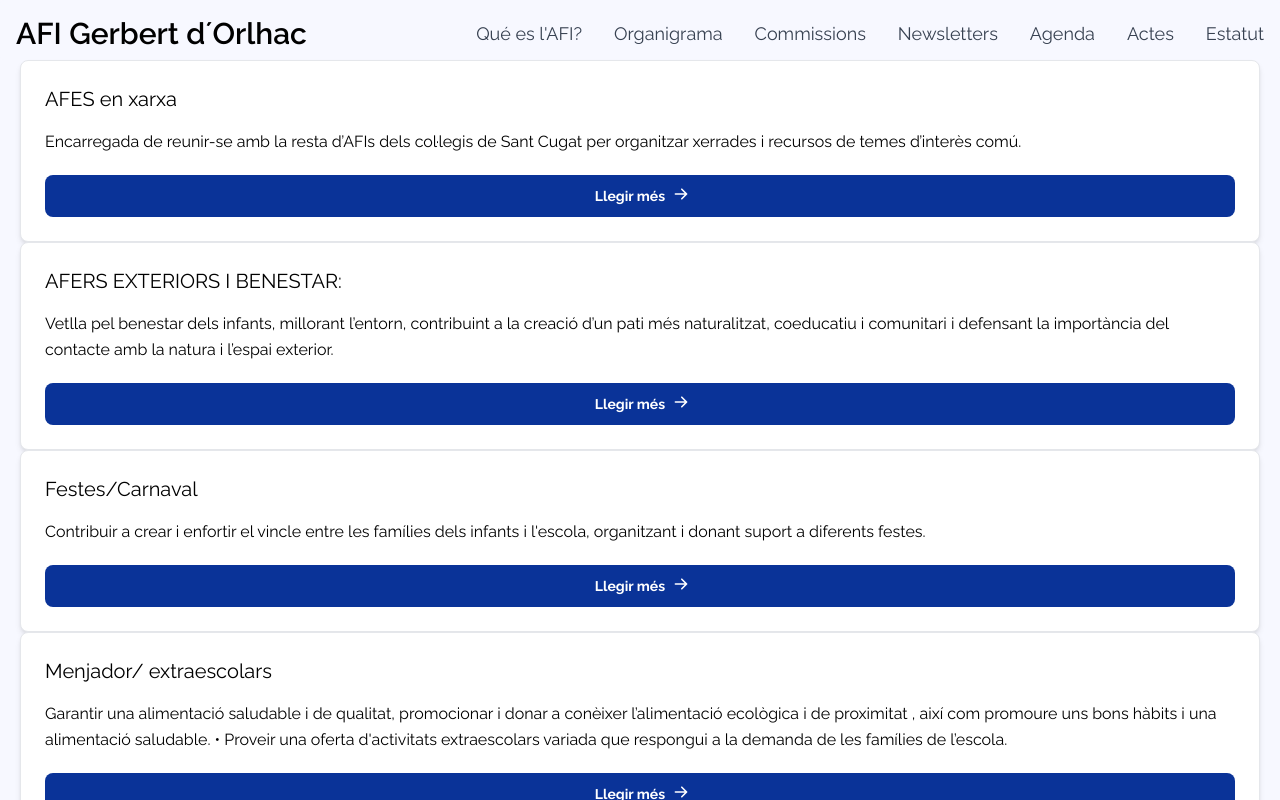
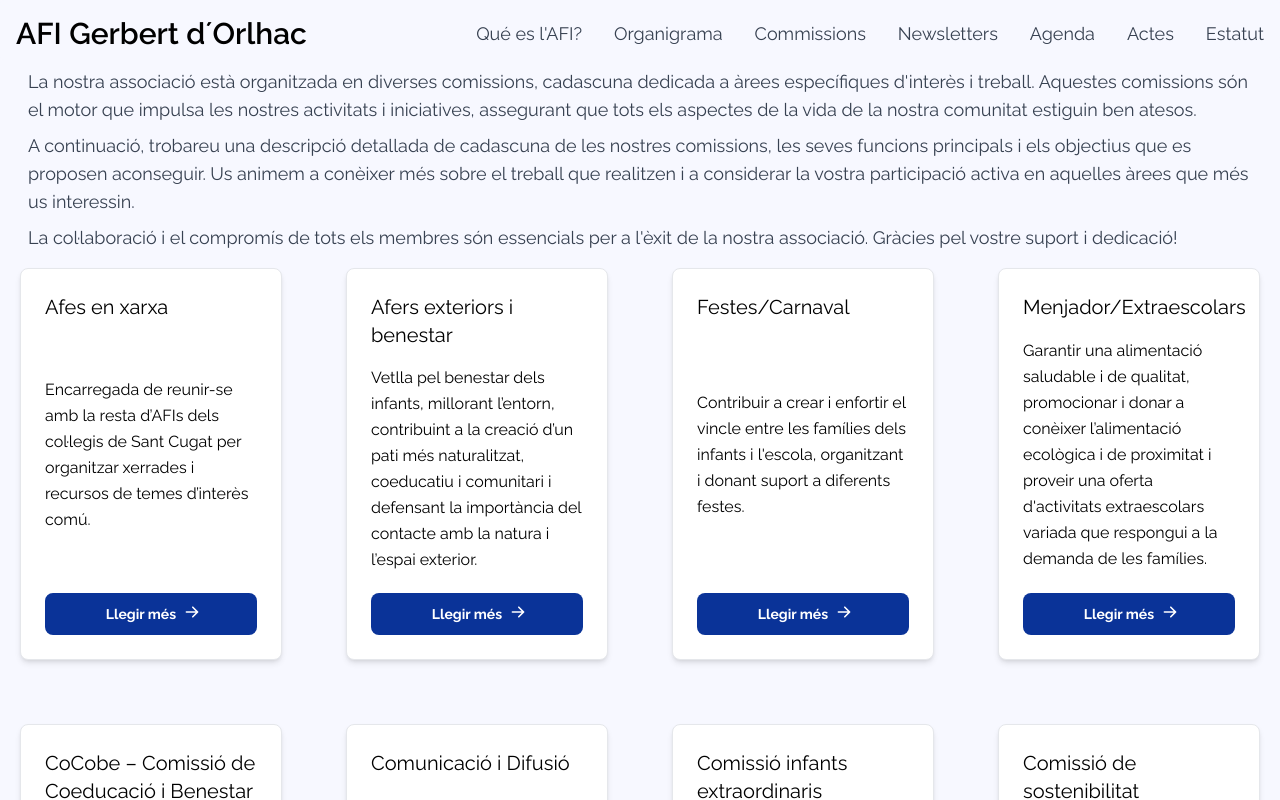
Before and after one commit to riimako/afi-blog, a Next.js app: page /comissions in a window 1280 px wide. Shown: the top 800 px of the page. Built offline with nearby package versions, Linux system fonts and the light colour scheme.

Commit message:
feat: keep adding content

```diff
--- a/src/app/_components/comission-card.tsx
+++ b/src/app/_components/comission-card.tsx
@@ -1,17 +1,23 @@
-import { Button, Card } from "flowbite-react";
+import { Button, Card, CustomFlowbiteTheme } from "flowbite-react";
 
 type Props = {
   title: string;
   excerpt: string;
   slug: string;
 };
+const customTheme: CustomFlowbiteTheme["card"] = {
+  root: {
+    children: "flex h-full flex-col justify-between gap-4 p-6",
+  },
+};
 
 export function ComissionCard({ title, excerpt, slug }: Readonly<Props>) {
   return (
-    /*
-    <div className="border-2 border-green rounded-xl p-2"> */
-
-    <Card href={`/comissions/${slug}`} className="hover:bg-white">
+    <Card
+      href={`/comissions/${slug}`}
+      theme={customTheme}
+      className="hover:bg-white"
+    >
       <h3 className="text-xl leading-snug">{title}</h3>
       <p className="text-md leading-relaxed mb-1">{excerpt}</p>
       <Button color="blue" className="font-bold">
--- a/src/app/_components/navbar.tsx
+++ b/src/app/_components/navbar.tsx
@@ -59,7 +59,7 @@ const HeaderNav = () => {
           {AFI_NAME}
         </span>
       </NavbarBrand>
-      <div className="flex order-2 md:hidden">
+      <div className="flex md:hidden">
         <NavbarToggle />
       </div>
       <NavbarCollapse className="">
--- a/src/app/_components/post-preview.tsx
+++ b/src/app/_components/post-preview.tsx
@@ -10,9 +10,6 @@ type Props = {
 
 export function PostPreview({ title, date, excerpt, slug }: Readonly<Props>) {
   return (
-    /*
-    <div className="border-2 border-green rounded-xl p-2"> */
-
     <Card href={`/posts/${slug}`} className="hover:bg-white">
       <h3 className="text-xl leading-snug">{title}</h3>
       <div className="text-sm mb-1">
--- a/src/app/comissions/page.tsx
+++ b/src/app/comissions/page.tsx
@@ -2,15 +2,34 @@ import { ComissionCard } from "../_components/comission-card";
 
 export default function Page() {
   return (
-    <div>
+    <>
+      <p className="mb-1 text-md text-gray-700 md:text-lg dark:text-gray-400 m-2">
+        La nostra associació està organitzada en diverses comissions, cadascuna
+        dedicada a àrees específiques d'interès i treball. Aquestes comissions
+        són el motor que impulsa les nostres activitats i iniciatives,
+        assegurant que tots els aspectes de la vida de la nostra comunitat
+        estiguin ben atesos.
+      </p>
+      <p className="mb-1 text-md text-gray-700 md:text-lg dark:text-gray-400 m-2">
+        A continuació, trobareu una descripció detallada de cadascuna de les
+        nostres comissions, les seves funcions principals i els objectius que es
+        proposen aconseguir. Us animem a conèixer més sobre el treball que
+        realitzen i a considerar la vostra participació activa en aquelles àrees
+        que més us interessin.{" "}
+      </p>
+      <p className="mb-1 text-md text-gray-700 md:text-lg dark:text-gray-400 m-2">
+        La col·laboració i el compromís de tots els membres són essencials per a
+        l'èxit de la nostra associació. Gràcies pel vostre suport i dedicació!
+      </p>
+      <div className="mt-4 grid grid-cols-1 md:grid-cols-4 md:gap-x-4 lg:gap-x-16 gap-y-4 md:gap-y-16 mb-2">
         <ComissionCard
           slug="afes-en-xarxa"
-        title="AFES en xarxa"
+          title="Afes en xarxa"
           excerpt="Encarregada de reunir-se amb la resta d’AFIs dels col·legis de Sant Cugat per organitzar xerrades i recursos de temes d’interès comú. "
         />
         <ComissionCard
           slug="affairs-exteriors"
-        title="AFERS EXTERIORS I BENESTAR: "
+          title="Afers exteriors i benestar"
           excerpt="Vetlla pel benestar dels infants, millorant l’entorn, contribuint a la creació d’un pati més naturalitzat, coeducatiu i comunitari i defensant la importància del contacte amb la natura i l’espai exterior."
         />
         <ComissionCard
@@ -20,21 +39,20 @@ export default function Page() {
         />
         <ComissionCard
           slug="menjador"
-        title="Menjador/ extraescolars"
-        excerpt="Garantir una alimentació saludable i de qualitat, promocionar i donar a conèixer l’alimentació ecològica i de proximitat , així com promoure uns bons hàbits i una alimentació saludable.
-•	Proveir una oferta d'activitats extraescolars variada que respongui a la demanda de les famílies de l’escola."
+          title="Menjador/Extraescolars"
+          excerpt="Garantir una alimentació saludable i de qualitat, promocionar i donar a conèixer l’alimentació ecològica i de proximitat
+i	proveir una oferta d'activitats extraescolars variada que respongui a la demanda de les famílies."
         />
         <ComissionCard
           title="CoCobe – Comissió de Coeducació i
         Benestar emocional"
-        excerpt=" Ajudar a l’alumnat a relacionar-se amb ell mateix, amb els altres i amb el món, introduir la educación socioafectiva i la diversitat com a forma de prevenir el abús."
+          excerpt="Ajudar a l’alumnat a relacionar-se amb ell mateix, amb els altres i amb el món, introduir la educación socioafectiva i la diversitat com a forma de prevenir el abús."
           slug="cocobe"
         />
         <ComissionCard
           slug="comunicacio"
           title="Comunicació i Difusió"
-        excerpt="Encarregada de les XXSS de l’AFI i de nutrir el blog d’informació
-        "
+          excerpt="Encarregada de les XXSS de l’AFI i de nutrir el blog d’informació"
         />
         <ComissionCard
           slug="extraordinaris"
@@ -48,5 +66,6 @@ export default function Page() {
         "
         />
       </div>
+    </>
   );
 }
--- a/src/app/estatut/page.tsx
+++ b/src/app/estatut/page.tsx
@@ -1,6 +1,6 @@
 export default function Page() {
   return (
-    <section className="my-7 border-green">
+    <section className="my-7 border-green estatuts-page">
       <h2 className="mb-3 text-xl md:text-2xl tracking-tighter leading-tight">
         A continuació podeu visualitzar i accedir als actuals estatuts del
         nostre AFI.
@@ -10,7 +10,6 @@ export default function Page() {
         className="mb-3"
         title="Estatuts AFI"
         allow="autoplay"
-        height="480"
         src="https://drive.google.com/file/d/19LnFerX0V_D_2a0TLh1SQ36WBOsyWRNI/preview"
       ></iframe>
       <p>
--- a/src/app/globals.css
+++ b/src/app/globals.css
@@ -4,6 +4,11 @@
 body,
 footer {
   background-color: #f7f8ff;
+}
+body {
+  & > main {
+    min-height: calc(100vh - 90px);
+  }
 }
 .bg-blue-700 {
   --tw-bg-opacity: 1;
@@ -61,12 +66,39 @@ nav.header {
   --tweet-bg-color-hover: white;
 }
 .organigrama {
-  img {
-    max-height: 80vh;
-    object-fit: contain;
+  .image-container {
+    img {
+      max-height: 80vh;
+      object-fit: contain;
+
+      @media (min-width: 800px) {
+        width: 45%;
+      }
+    }
   }
 }
 .out-container {
   margin-left: -20px;
   margin-right: -20px;
 }
+.actes-page {
+  iframe {
+    width: 100%;
+    max-width: 720px;
+    height: 100%;
+    max-height: 480px;
+    @media (min-width: 800px) {
+      min-height: 400px;
+    }
+  }
+}
+.estatuts-page {
+  iframe {
+    width: 100%;
+    max-width: 720px;
+    height: 100%;
+    @media (min-width: 800px) {
+      min-height: 480px;
+    }
+  }
+}
--- a/src/app/que-es-lafi/organigrama/page.tsx
+++ b/src/app/que-es-lafi/organigrama/page.tsx
@@ -1,11 +1,11 @@
 export default function Page() {
   return (
-    <main className="justify-center flex-col flex organigrama">
-      <h1 className="text-lg md:text-xl m-4">
+    <main className="flex-col flex organigrama">
+      <h1 className="mb-1 text-lg md:text-xl md:m-2">
         Ens plau presentar-te el nostre organigrama, que representa l'estructura
         organitzativa de la nostra comunitat de famílies compromeses.
       </h1>
-      <p className="mb-1 text-md text-gray-700 md:text-lg dark:text-gray-400 m-2">
+      <p className="mb-1 text-md text-gray-700 md:text-lg dark:text-gray-400 md:m-2">
         A través d'aquesta imatge, podràs explorar com treballem junts per donar
         suport i reforçar els lligams familiars dins de la nostra comunitat. Des
         de pares i mares fins a voluntaris i líders, cada membre juga un paper
@@ -13,15 +13,19 @@ export default function Page() {
         creixement col·lectiu. Descobreix-ho i uneix-te a nosaltres en aquest
         emocionant viatge!
       </p>
+      <div className="md:flex md:justify-between md:row image-container">
         <img
           src={"/assets/img/organigrama.png"}
           loading="eager"
           className="mb-3"
           alt="Organigrama de l'AFI"
         />
-      <p className="text-gray-700 text-base">
-        La junta actual del curs 2023-2024 la formen
-      </p>
+        <img
+          src={"/assets/img/junta.png"}
+          className="mb-3"
+          alt="Junta de l'AFI"
+        />
+      </div>
     </main>
   );
 }
```
Also changed, not shown: src/app/actes/page.tsx (+57 -29 lines), public/assets/img/junta.png (added). Lines whose indentation alone changed are shown as unchanged.
